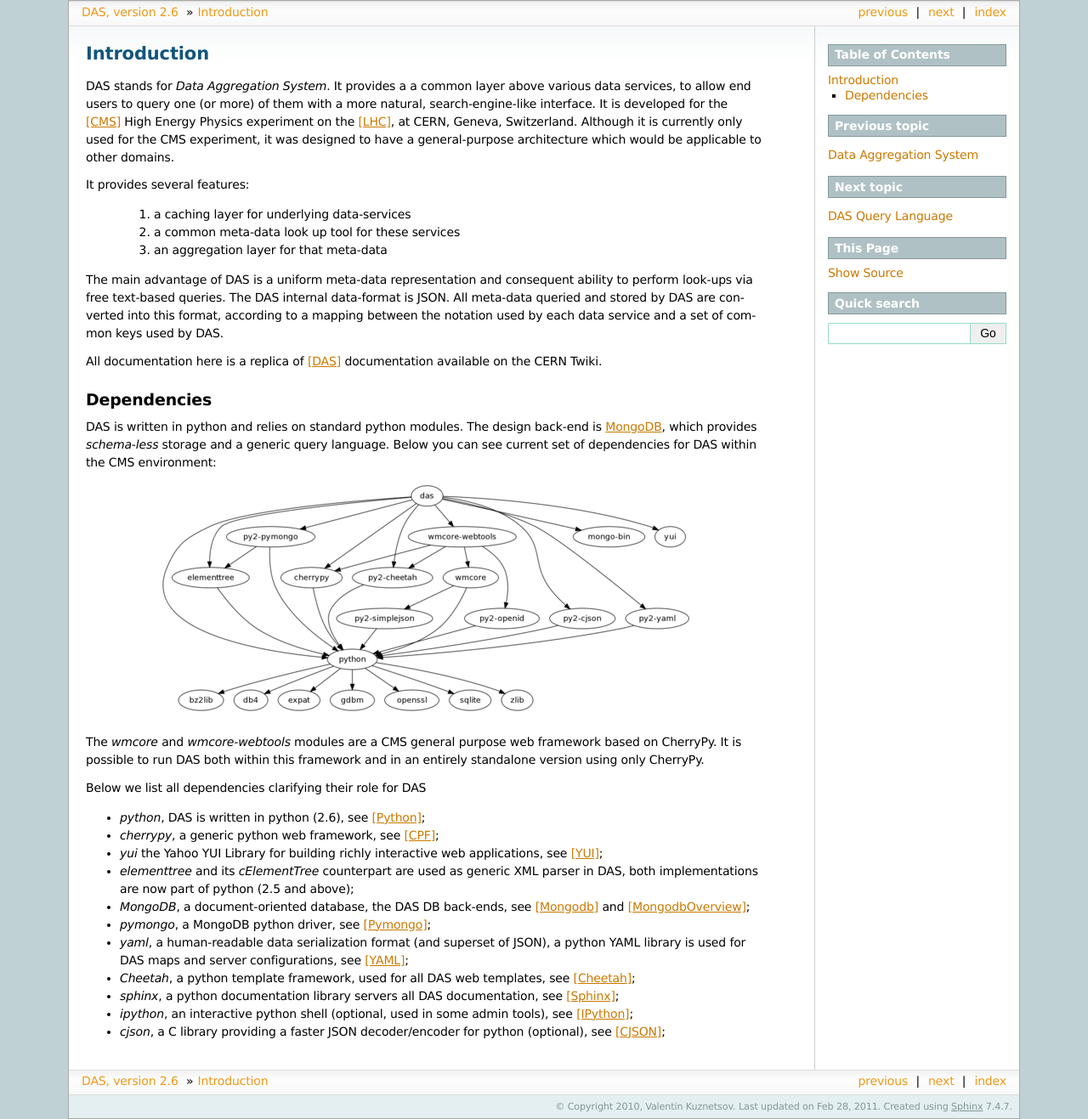
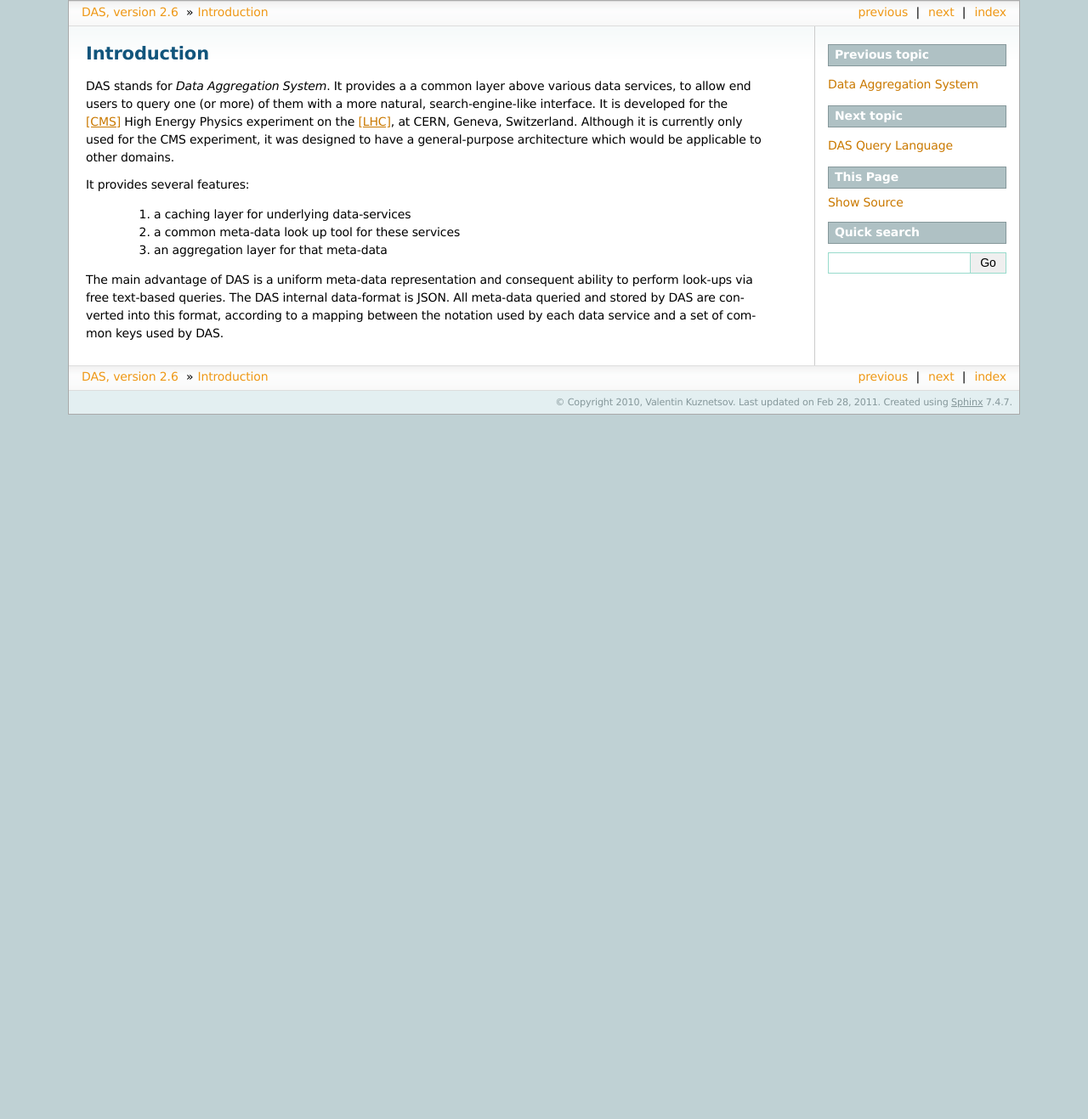
Before and after one commit to dmwm/DAS, a Sphinx documentation site: the page built from doc/sphinx/introduction.rst, in a window 1280 px wide. Shown: the whole page at 85% size. Built offline with Sphinx 7.4.7, drawn with Linux system fonts in a browser that asks for light colours; pages that are not in the unit, such as notebooks, are missing from menus; the version number is read from the project's files by our own code; after the commit the page ends 900 px from its top, so only the background shows below that.

Commit message:
Shuffle docs
Signed-off-by: Valentin Kuznetsov <vkuznet@gmail.com>


git-svn-id: svn+ssh://svn.cern.ch/reps/CMSDMWM/DAS/trunk@11690 4525493e-7705-40b1-a816-d608a930855b

```diff
--- a/doc/sphinx/index.rst
+++ b/doc/sphinx/index.rst
@@ -21,8 +21,8 @@ Contents:
    das_client.rst
    architecture.rst
    workflow.rst
+   das_records.rst
    mapping.rst
-   das_records.rst
    analytics.rst
    das_cache.rst
    das_merge.rst
--- a/doc/sphinx/introduction.rst
+++ b/doc/sphinx/introduction.rst
@@ -22,44 +22,3 @@ The DAS internal data-format is JSON. All meta-data queried and stored
 by DAS are converted into this format, according to a mapping between
 the notation used by each data service and a set of common keys
 used by DAS.
-
-All documentation here is a replica of [DAS]_ documentation
-available on the CERN Twiki.
-
-Dependencies
-------------
-DAS is written in python and relies on standard python modules.
-The design back-end is `MongoDB <http://www.mongodb.org>`_,
-which provides *schema-less* storage and a generic query language.
-Below you can see current set of dependencies for DAS within the CMS
-environment:
-
-.. figure::  _images/das_dependencies.png
-   :align:   center
-
-The *wmcore* and *wmcore-webtools* modules are a CMS general purpose
-web framework based on CherryPy. It is possible to run DAS both within
-this framework and in an entirely standalone version using only
-CherryPy.
-
-Below we list all dependencies clarifying their role for DAS
-
-- *python*, DAS is written in python (2.6), see [Python]_;
-- *cherrypy*, a generic python web framework, see [CPF]_;
-- *yui* the Yahoo YUI Library for building richly interactive web applications,
-  see [YUI]_;
-- *elementtree* and its *cElementTree* counterpart are used as generic XML parser in DAS,
-  both implementations are now part of python (2.5 and above);
-- *MongoDB*, a document-oriented database, the DAS DB back-ends, see [Mongodb]_
-  and [MongodbOverview]_;
-- *pymongo*, a MongoDB python driver, see [Pymongo]_;
-- *yaml*, a human-readable data serialization format (and superset of JSON),
-  a python YAML library is used for DAS maps and server configurations, see [YAML]_;
-- *Cheetah*, a python template framework, used for all DAS web templates, see
-  [Cheetah]_;
-- *sphinx*, a python documentation library servers all DAS documentation,
-  see [Sphinx]_;
-- *ipython*, an interactive python shell (optional, used in some admin tools),
-  see [IPython]_;
-- *cjson*, a C library providing a faster JSON decoder/encoder for python (optional), see
-  [CJSON]_;
--- a/doc/sphinx/workflow.rst
+++ b/doc/sphinx/workflow.rst
@@ -5,7 +5,6 @@ DAS request flow
 This diagram illustrates the request flow triggered by a user query.
 
 .. figure:: _images/das_requestflow.png
-   :align: center
 
 The user makes the query *site=AAA*.
 DAS resolves it into several requests, by looking at the *daskeys* map
```
Also changed, not shown: other parts of doc/sphinx/index.rst (+1 -0 lines), doc/sphinx/das_ql.rst (+28 -11 lines), doc/sphinx/das_queries.rst (+2 -24 lines).
